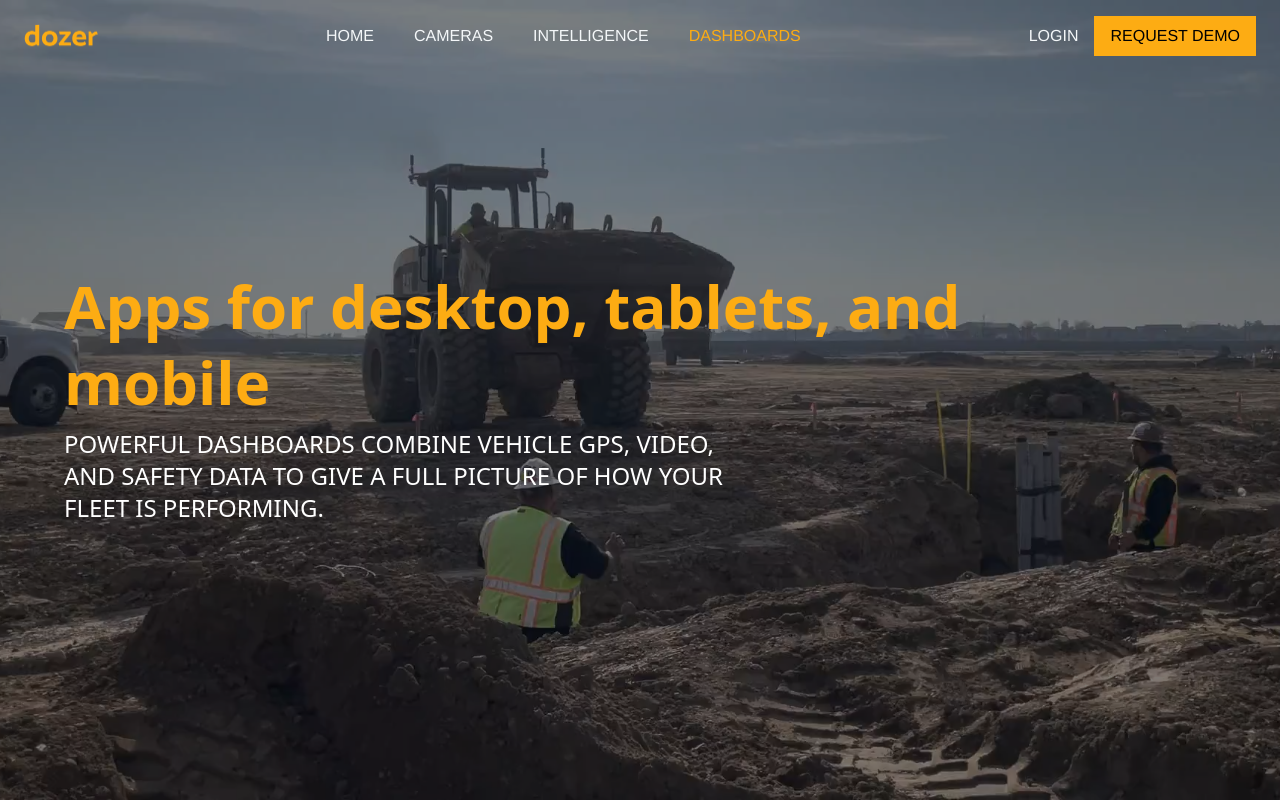
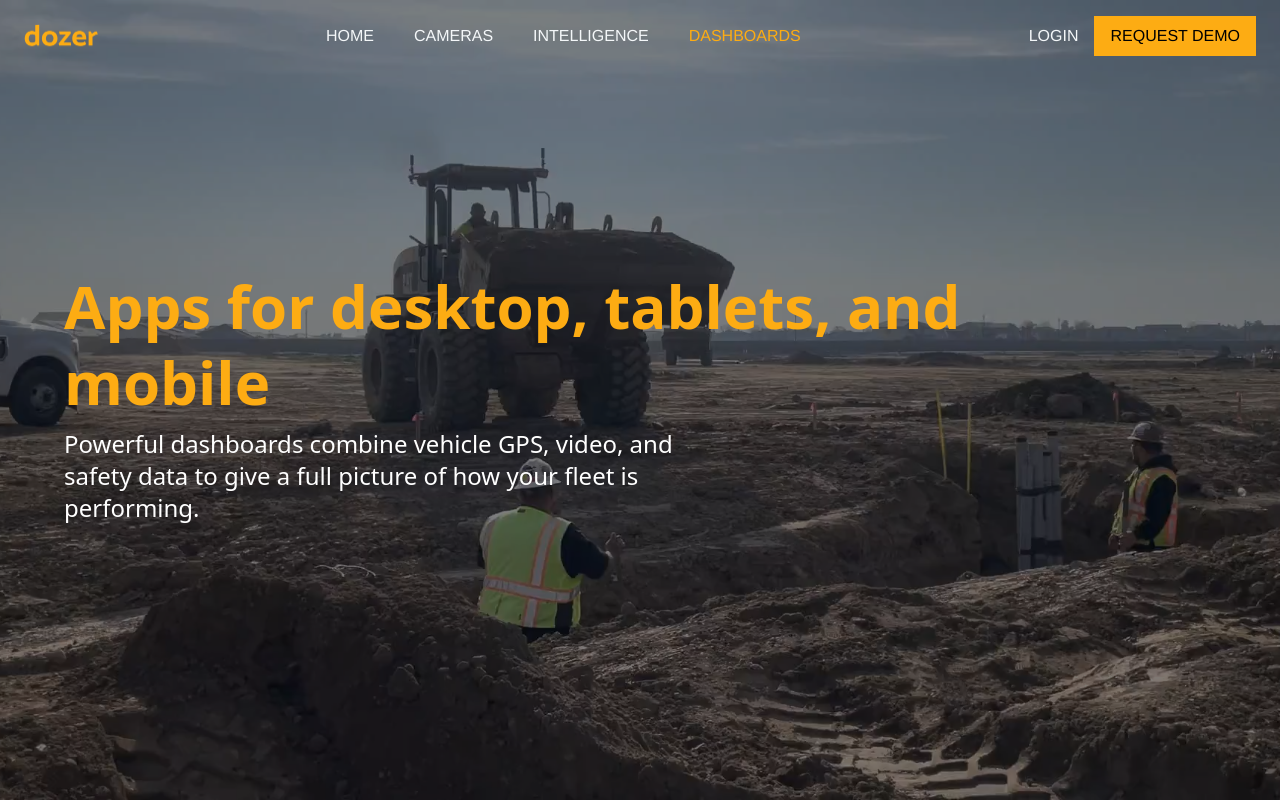
Before and after one commit to daryaKuto/dozer-marketing-v2, a Next.js app: page /dashboards in a window 1280 px wide. Shown: the top 802 px of the page. Built offline with nearby package versions, Linux system fonts and the light colour scheme.

Commit message:
nav bar hover colors

```diff
--- a/app/dashboards/page.tsx
+++ b/app/dashboards/page.tsx
@@ -22,14 +22,13 @@ const DashboardsPage = (): JSX.Element => {
             <h1 className="text-3xl sm:text-4xl md:text-5xl lg:text-6xl font-bold text-dozer-yellow mb-4 leading-tight">
             mobile
             </h1>
-            <p className="text-base sm:text-lg md:text-xl lg:text-2xl text-white max-w-full md:max-w-2xl uppercase">
+            <p className="text-base sm:text-lg md:text-xl lg:text-2xl text-white max-w-full md:max-w-2xl">
             Powerful dashboards combine vehicle GPS, video, and safety data to give a full picture of how your fleet is performing.</p>
           </div>
         </div>
       </section>
 
-      {/* Additional sections for CameraPage */}
-      {/* Sections go here */}
+      {/* Additional sections go here */}
       <DashboardsSec1 />
       <DashboardsSec2 />
       <DashboardsSec3 />
--- a/components/Navbar.tsx
+++ b/components/Navbar.tsx
@@ -43,7 +43,7 @@ const Navbar: React.FC = () => {
         {/* Request Demo Button (Always Visible) */}
         <Link
           href="/demo"
-          className="lg:hidden uppercase bg-dozer-yellow text-black px-4 py-2 font-medium text-[16px] hover:bg-orange-600 transition-colors duration-200"
+          className="lg:hidden uppercase bg-dozer-yellow text-black px-4 py-2 font-medium text-[16px] hover:bg-white transition-colors duration-200"
         >
           Request Demo
         </Link>
@@ -75,7 +75,7 @@ const Navbar: React.FC = () => {
           </a>
           <Link
             href="/demo"
-            className="uppercase bg-dozer-yellow text-black px-4 py-2 font-medium text-[16px] hover:bg-orange-600 transition-colors duration-200"
+            className="uppercase bg-dozer-yellow text-black px-4 py-2 font-medium text-[16px] hover:bg-white transition-colors duration-200"
           >
             Request Demo
           </Link>
```
